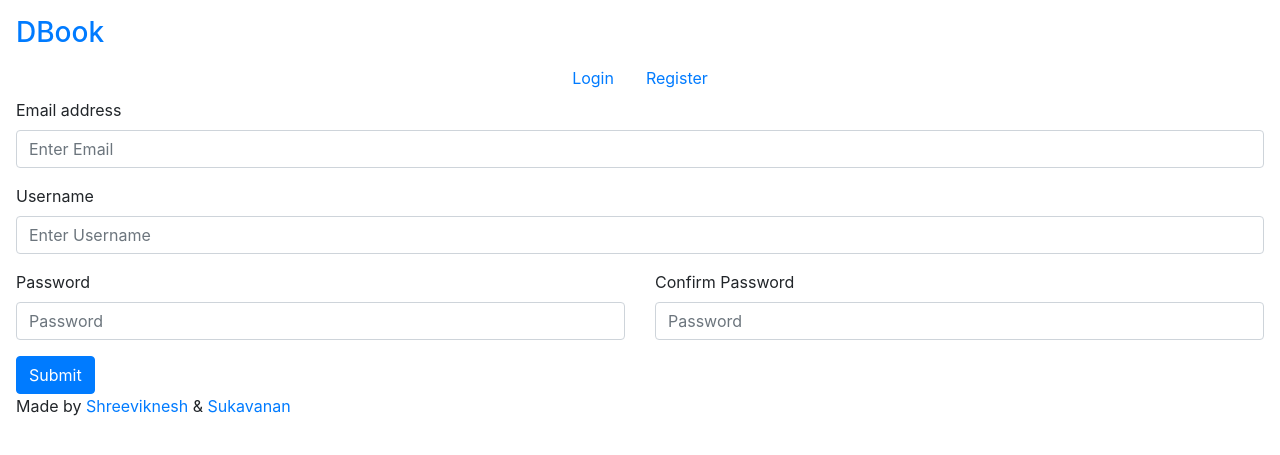
After one commit to sukavanan/DBook, a Flask app: page /register in a window 1280 px wide. The commit adds this page. Shown: the top 455 px of the page. Run offline with Flask 2, Linux system fonts and the light colour scheme; some libraries are stand-ins or nearby versions.

Commit message:
Second commit - Frontend basic done

```diff
--- a/server.py
+++ b/server.py
@@ -1,9 +1,25 @@
-from flask import Flask
+from flask import Flask, render_template, request, redirect, url_for, session
+from flask_pymongo import PyMongo
+
 app = Flask(__name__)
+app.config['MONGO_DBNAME'] = 'dbook'
+app.config['MONGO_URI'] = 'mongodb://shree:strongpassword123@ds060369.mlab.com:60369/dbook'
+mongo = PyMongo(app)
 
 @app.route('/')
 def index_route():
-    return '<h1>Welcome.</h1>'
+    if 'username' in session:
+        return f'You are logged in as {session["username"]}!'
+
+    return render_template('index.html', align_center=True)
+
+@app.route('/login', methods = ['GET', 'POST'])
+def login_route():
+    return render_template('login.html')
+
+@app.route('/register', methods = ['GET', 'POST'])
+def register_route():
+    return render_template('register.html')
 
 if __name__ == '__main__':
     app.run(host='localhost', port=80, debug=True)
--- /dev/null
+++ b/templates/register.html
@@ -0,0 +1,43 @@
+{% extends 'template.html' %}
+
+{% block title %}
+    DBook - Register
+{% endblock %}
+
+{% block header %}
+    <a class="nav-link" href="/login">Login</a>
+    <a class="nav-link active" href="/register">Register</a>
+{% endblock %}
+
+{% block content %}
+    <form action="/register" method="post">
+        <div class="form-group">
+            <label for="email">Email address</label>
+            <input type="email" class="form-control" id="email" placeholder="Enter Email" name="email">
+        </div>
+        <div class="form-group">
+            <label for="email">Username</label>
+            <input type="text" class="form-control" id="username" placeholder="Enter Username" name="username">
+        </div>
+        <div class="row">
+            <div class="col">
+                <div class="form-group">
+                    <label for="password1">Password</label>
+                    <input type="password" class="form-control" id="password1" placeholder="Password" name="passsword1">
+                </div>
+            </div>
+            <div class="col">
+                <div class="form-group">
+                    <label for="password2">Confirm Password</label>
+                    <input type="password" class="form-control" id="password2" placeholder="Password" name="password2">
+                </div>
+            </div>
+        </div>
+        <button type="submit" class="btn btn-primary">Submit</button>
+    </form>
+    <footer class="mastfoot mt-auto">
+        <div class="inner">
+            <p>Made by <a href="https://github.com/shreeviknesh">Shreeviknesh</a> & <a href="https://github.com/sukavanan">Sukavanan</a></p>
+        </div>
+    </footer>
+{% endblock %}
--- /dev/null
+++ b/templates/template.html
@@ -0,0 +1,33 @@
+<!doctype html>
+<html lang="en">
+  <head>
+    <meta charset="utf-8">
+    <meta name="viewport" content="width=device-width, initial-scale=1, shrink-to-fit=no">
+    <title>{% block title %}{% endblock %}</title>
+
+    <!-- Bootstrap core CSS -->
+    <link href="static/css/bootstrap.min.css" rel="stylesheet">
+    <!-- Custom styles for this template -->
+    <link href="static/cover.css" rel="stylesheet">
+  </head>
+  {% if align_center %}
+    <body class="text-center">
+  {% else %}
+    <body>
+  {% endif %}
+    <div class="cover-container d-flex w-100 h-100 p-3 mx-auto flex-column">
+      <header class="masthead mb-auto">
+        <div class="inner">
+          <h3 class="masthead-brand"><a href="/">DBook</a></h3>
+          <nav class="nav nav-masthead justify-content-center">
+            {% block header %}
+            {% endblock %}
+          </nav>
+        </div>
+      </header>
+
+      {% block content %}
+      {% endblock %}
+    </div>
+  </body>
+</html>
```
Also changed, not shown: templates/index.html (+12 -44 lines), templates/login.html (added, +28 -0 lines), static/css/bootstrap.min.css (renamed from static/bootstrap/css/bootstrap.min.css), static/css/cover.css (renamed from static/cover.css), static/img/logo.png (renamed from static/logo.png), static/js/bootstrap.min.js (renamed from static/bootstrap/js/bootstrap.min.js).
